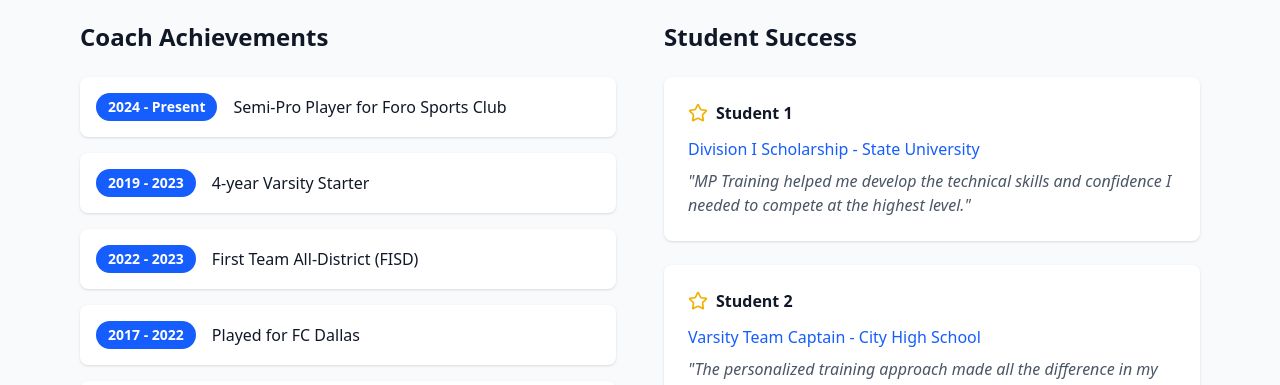
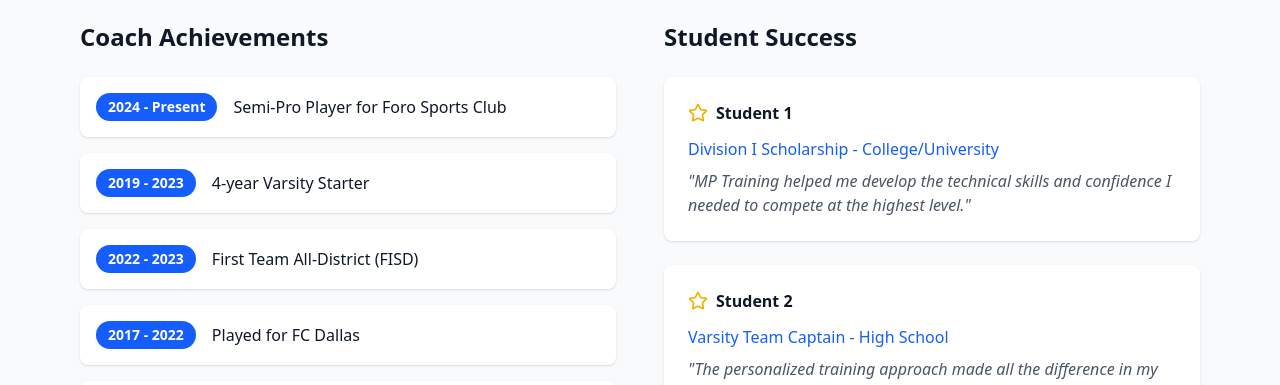
Before and after one commit to EJcoding/mptraining_website, a React (Vite) app in the folder frontend/: page / in a window 1280 px wide. Shown: the part 3140-3525 px from the top of the page. Built offline with nearby package versions, Linux system fonts and the light colour scheme.

Commit message:
update student success

```diff
--- a/frontend/src/components/Accomplishments.jsx
+++ b/frontend/src/components/Accomplishments.jsx
@@ -36,12 +36,12 @@ const Accomplishments = () => {
               {[
                 {
                   name: 'Student 1',
-                  achievement: 'Division I Scholarship - State University',
+                  achievement: 'Division I Scholarship - College/University',
                   quote: 'MP Training helped me develop the technical skills and confidence I needed to compete at the highest level.'
                 },
                 {
                   name: 'Student 2',
-                  achievement: 'Varsity Team Captain - City High School',
+                  achievement: 'Varsity Team Captain - High School',
                   quote: 'The personalized training approach made all the difference in my game development.'
                 },
                 {
```
